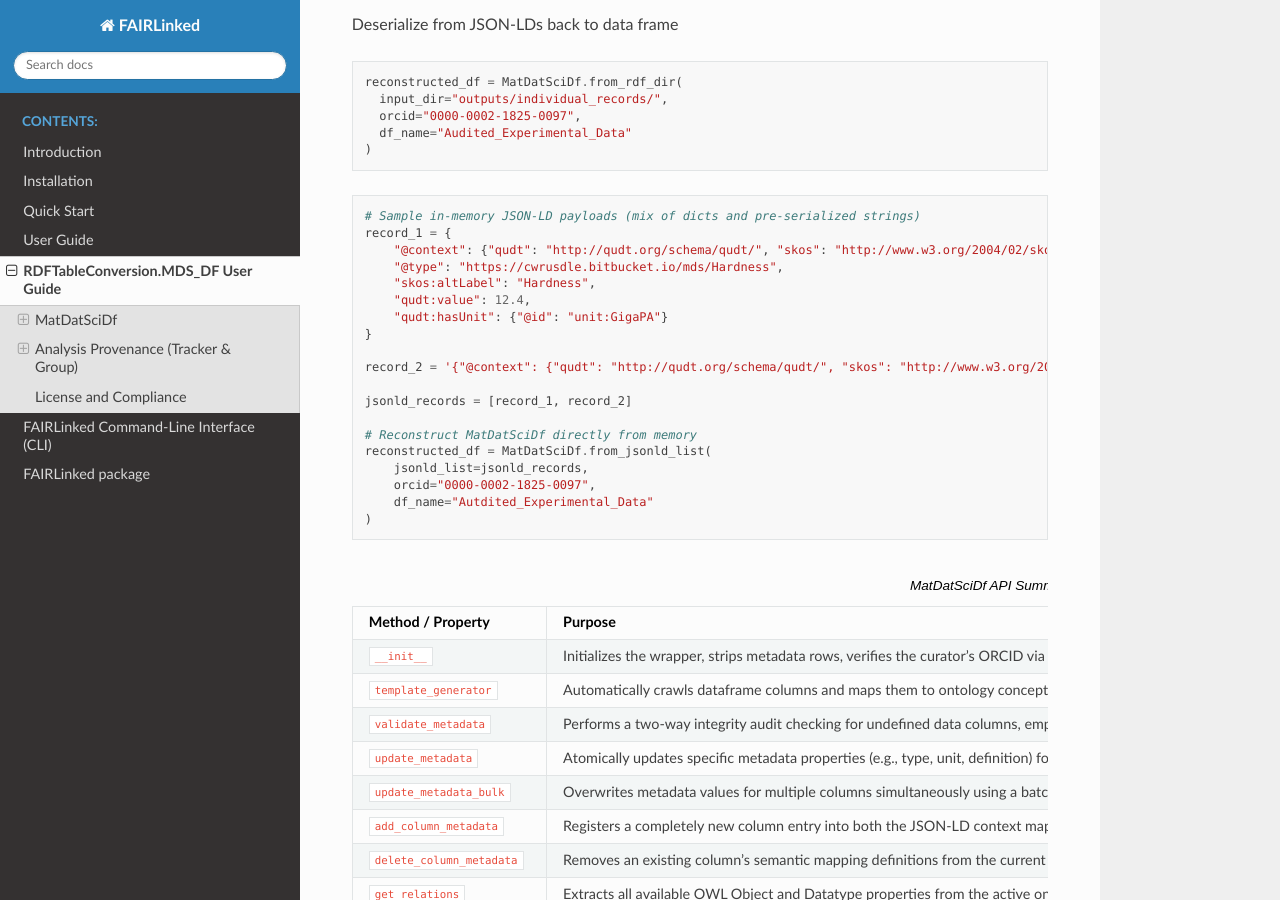
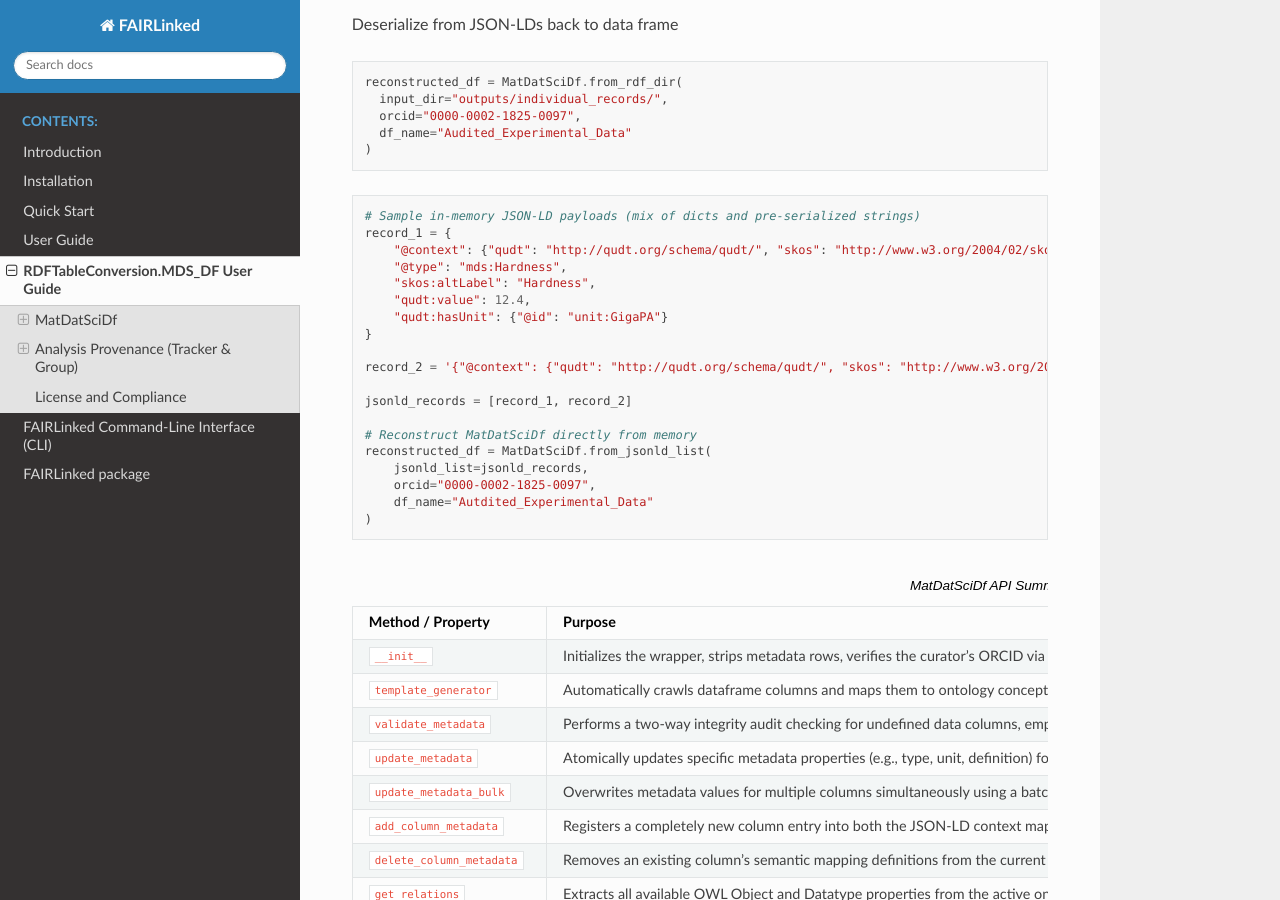
Before and after one commit to cwru-sdle/FAIRLinked, a Sphinx documentation site: the page built from docs/source/user-guide-MDS_DF.rst, in a window 1280 px wide and 900 px high, scrolled down 2676 px. Built offline with Sphinx 7.4.7 and the Read the Docs theme 3.1.0, drawn with Linux system fonts in a browser that asks for light colours.

Commit message:
update docs

```diff
--- a/docs/source/user-guide-MDS_DF.rst
+++ b/docs/source/user-guide-MDS_DF.rst
@@ -163,14 +163,14 @@
 
     # Sample in-memory JSON-LD payloads (mix of dicts and pre-serialized strings)
     record_1 = {
-        "@context": {"qudt": "http://qudt.org/schema/qudt/", "skos": "http://www.w3.org/2004/02/skos/core#"},
-        "@type": "https://cwrusdle.bitbucket.io/mds/Hardness",
+        "@context": {"qudt": "http://qudt.org/schema/qudt/", "skos": "http://www.w3.org/2004/02/skos/core#", "mds":"https://cwrusdle.bitbucket.io/mds/"},
+        "@type": "mds:Hardness",
         "skos:altLabel": "Hardness",
         "qudt:value": 12.4,
         "qudt:hasUnit": {"@id": "unit:GigaPA"}
     }
 
-    record_2 = '{"@context": {"qudt": "http://qudt.org/schema/qudt/", "skos": "http://www.w3.org/2004/02/skos/core#"}, "@type": "https://cwrusdle.bitbucket.io/mds/Hardness", "skos:altLabel": "Hardness", "qudt:value": 11.8, "qudt:hasUnit": {"@id": "unit:GigaPA"}}'
+    record_2 = '{"@context": {"qudt": "http://qudt.org/schema/qudt/", "skos": "http://www.w3.org/2004/02/skos/core#", "mds":"https://cwrusdle.bitbucket.io/mds/"}, "@type": "mds:Hardness", "skos:altLabel": "Hardness", "qudt:value": 11.8, "qudt:hasUnit": {"@id": "unit:GigaPA"}}'
 
     jsonld_records = [record_1, record_2]
 
```
